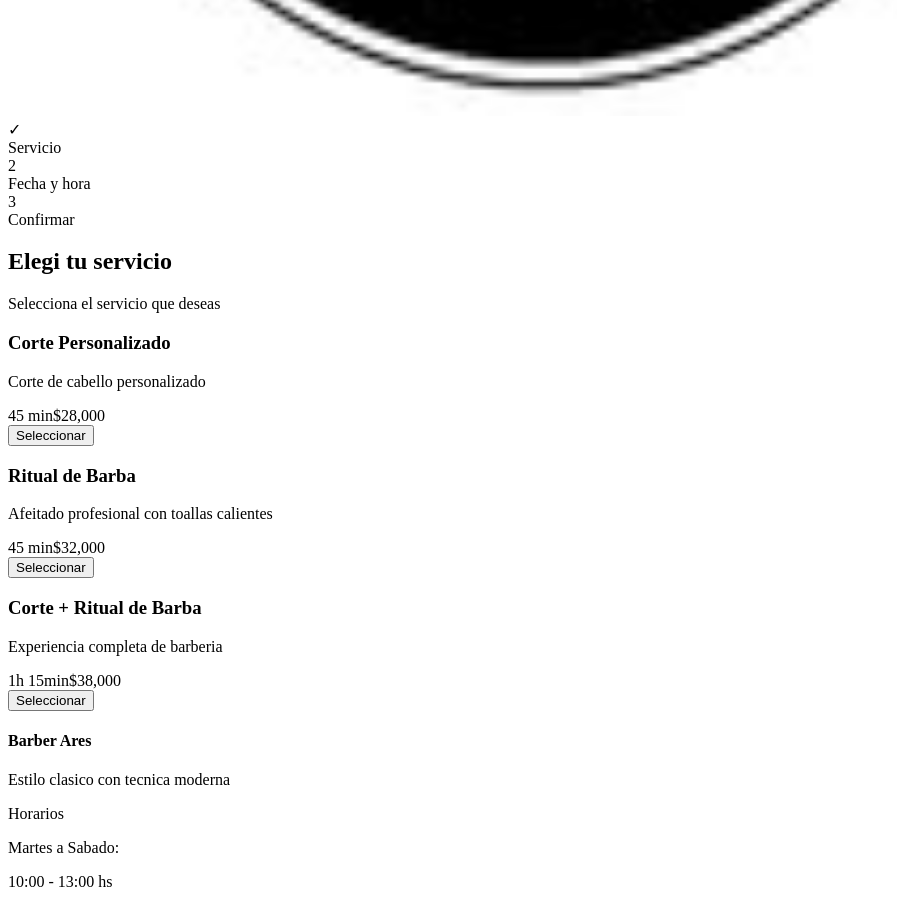
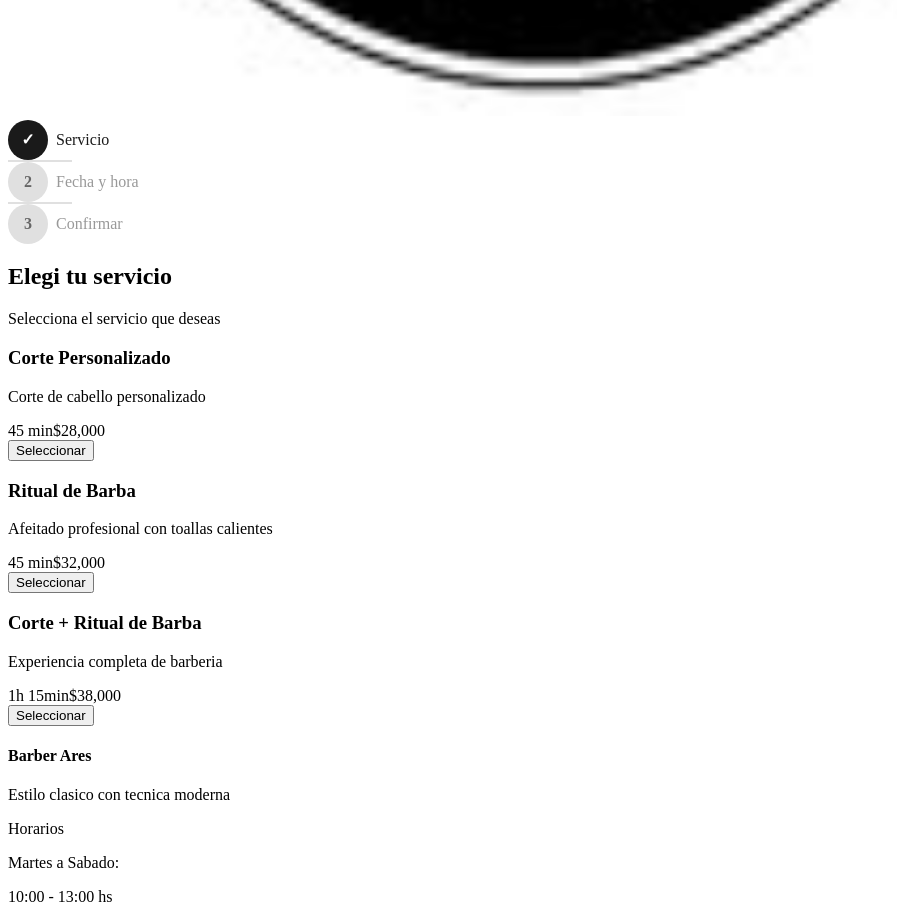
Before and after one commit to lionelc39/barberia-ares, a Next.js app: page /reserva in a window 1280 px wide. Shown: the part 1180-2087 px from the top of the page, without its empty margins (0-897 px from the left). Built offline with nearby package versions, Linux system fonts and the light colour scheme.

Commit message:
Update globals.css

```diff
--- a/src/app/globals.css
+++ b/src/app/globals.css
@@ -139,3 +139,45 @@
     right: 1rem;
   }
 }
+.step-active {
+  display: flex;
+  align-items: center;
+  gap: 0.5rem;
+  color: #1a1a1a;
+}
+
+.step-inactive {
+  display: flex;
+  align-items: center;
+  gap: 0.5rem;
+  color: #999;
+}
+
+.step-number {
+  width: 2.5rem;
+  height: 2.5rem;
+  border-radius: 50%;
+  display: flex;
+  align-items: center;
+  justify-content: center;
+  font-weight: 700;
+  background: #1a1a1a;
+  color: white;
+}
+
+.step-inactive .step-number {
+  background: #e0e0e0;
+  color: #666;
+}
+
+.line-active {
+  height: 2px;
+  width: 4rem;
+  background: #1a1a1a;
+}
+
+.line-inactive {
+  height: 2px;
+  width: 4rem;
+  background: #e0e0e0;
+}
```
